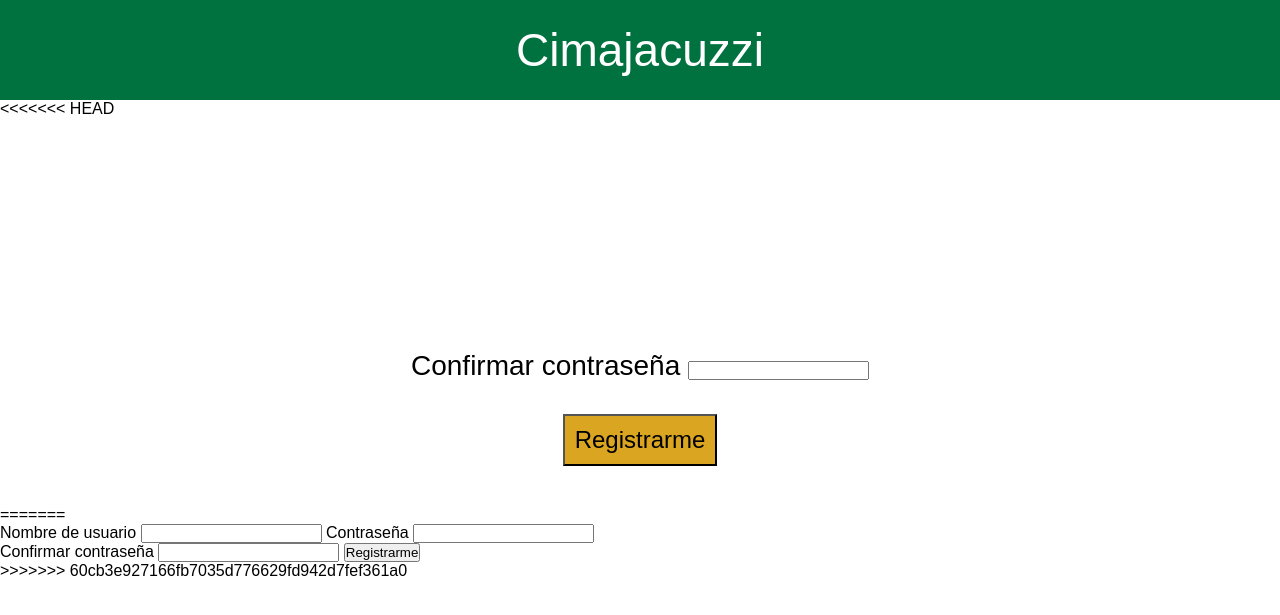
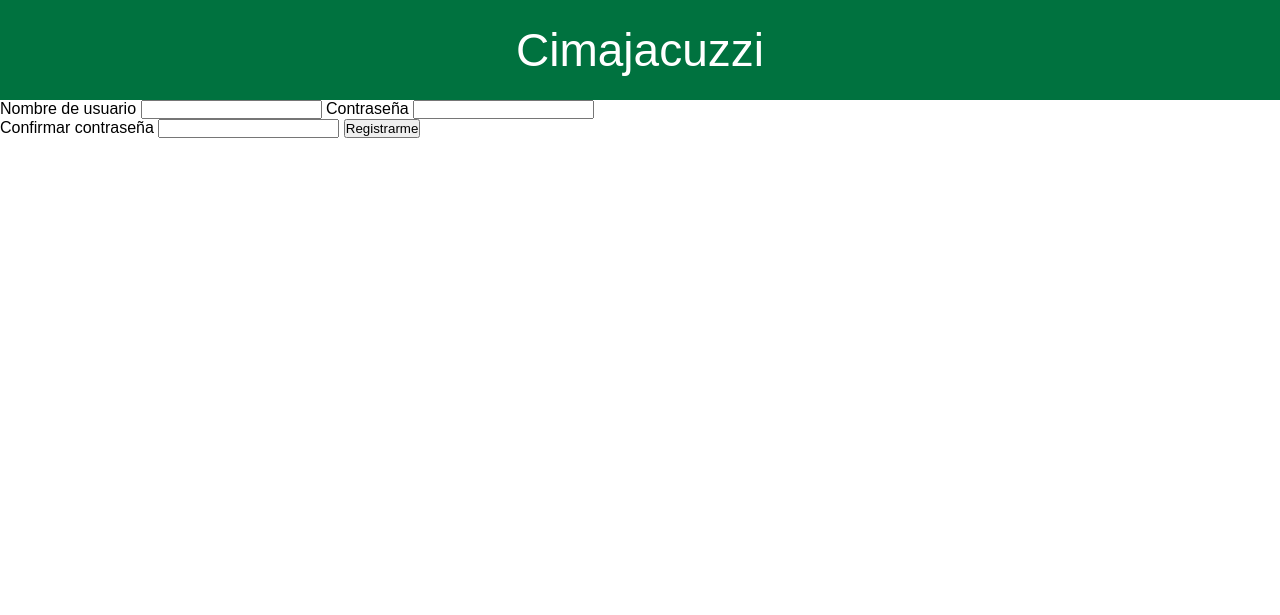
Before and after one commit to rxxbyy/cimajacuzzi, a Flask app: template templates/auth.html in a window 1280 px wide. Shown: the top 615 px of the page. Run offline with Flask 3, Linux system fonts and the light colour scheme; the template is opened without the code that fills it: values that come from a table or form of the project are taken from there, others are empty; some libraries are stand-ins or nearby versions.

Commit message:
auth modified

```diff
--- a/templates/auth.html
+++ b/templates/auth.html
@@ -22,29 +22,6 @@
         {% endif %}
     {% endwith %}
 </section>
-<<<<<<< HEAD
-<section id = "register-section">
-    <form action="{{ url_for('auth') }}", method="POST">
-        {{ auth_form.csrf_token }}
-        <br><br>
-        {{ render_field(auth_form.username) }}
-        <br><br>
-        {{ render_field(auth_form.password) }}
-        <br><br>
-        <ul class="form-messages">
-            {% for error in auth_form.password.errors %}
-            <li class="form-message">
-                {{ error }}
-            </li>
-            {% endfor %}
-        </ul>
-        {{ render_field(auth_form.confirm) }}
-        <br><br>
-        <button type="submit" class ="botones">Registrarme</button>
-    </form>
-</section>
-
-=======
 <form action="{{ url_for('auth') }}", method="POST">
     {{ auth_form.csrf_token }}
     {{ render_field(auth_form.seller_name) }}
@@ -59,5 +36,4 @@
     {{ render_field(auth_form.confirm) }}
     <button type="submit">Registrarme</button>
 </form>
->>>>>>> 60cb3e927166fb7035d776629fd942d7fef361a0
 {% endblock %}
```
